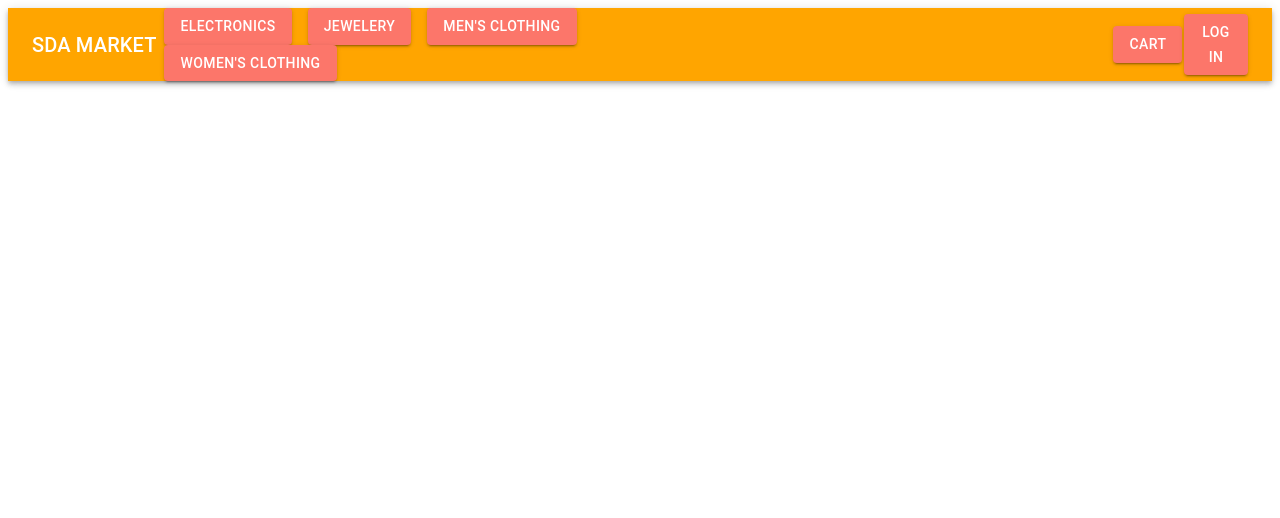
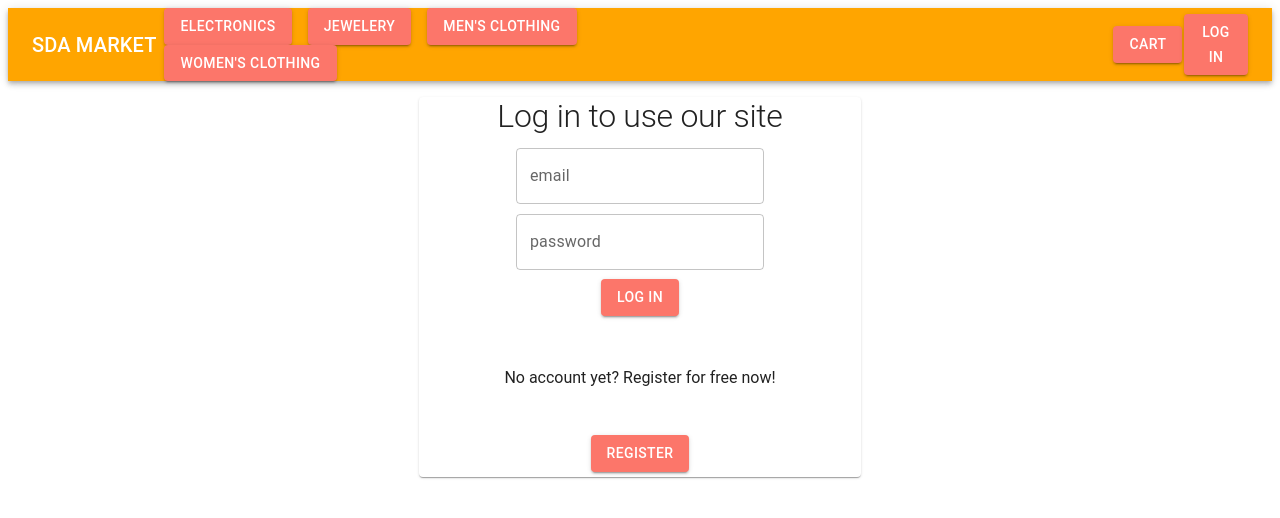
Before and after one commit to ziarenn/ZDFRONpol10-SDAMarket, a React (Create React App) app: page /login in a window 1280 px wide. Shown: the top 518 px of the page. Built offline with nearby package versions, Linux system fonts and the light colour scheme.

Commit message:
Kod 20.11.2022 17:00

```diff
--- a/src/App.tsx
+++ b/src/App.tsx
@@ -1,5 +1,6 @@
 import React from "react";
 import { BrowserRouter, Routes, Route } from "react-router-dom";
+import LoginPage from "./components/LoginPage/LoginPage";
 import Navbar from "./components/Navbar/Navbar";
 import RegisterPage from "./components/RegisterPage/RegisterPage";
 function App() {
@@ -10,6 +11,7 @@
         <Routes>
           <Route path="/" element={<h1>Home page</h1>} />
           <Route path="/register" element={<RegisterPage />} />
+          <Route path="/login" element={<LoginPage />} />
         </Routes>
       </BrowserRouter>
     </div>
--- /dev/null
+++ b/src/components/LoginPage/LoginPage.tsx
@@ -0,0 +1,86 @@
+import React from "react";
+import { useForm } from "react-hook-form";
+import { Card, Typography, Button, TextField, Paper } from "@mui/material";
+import { Link } from "react-router-dom";
+import { RegisterFormData } from "../../helpers/interfaces";
+import { signInWithEmailAndPassword } from "firebase/auth";
+const auth = {};
+const LoginPage = () => {
+  const { register, handleSubmit } = useForm<RegisterFormData>();
+
+  const signUserIn = ({ email, password }: RegisterFormData) => {
+    signInWithEmailAndPassword(auth, email, password)
+      .then(() => console.log("sukces"))
+      .catch((err) => console.error(err.message));
+  };
+
+  return (
+    <Card
+      component={Paper}
+      sx={{ displa: "block", mx: "auto", maxWidth: "35%", my: "1rem" }}
+    >
+      <Typography variant="h2" align="center" sx={{ fontSize: "2rem" }}>
+        Log in to use our site
+      </Typography>
+      <form
+        onSubmit={handleSubmit(signUserIn)}
+        style={{
+          margin: "auto",
+          marginTop: ".5rem",
+          marginBottom: ".5rem",
+          display: "flex",
+          flexDirection: "column",
+        }}
+      >
+        <TextField
+          variant="outlined"
+          label="email"
+          type="email"
+          sx={{ display: "block", my: ".3rem", mx: "auto" }}
+          {...register("email", { required: true })}
+        />
+        <TextField
+          variant="outlined"
+          label="password"
+          type="password"
+          sx={{ display: "block", my: ".3rem", mx: "auto" }}
+          {...register("password", { required: true })}
+        />
+        <Button
+          variant="contained"
+          type="submit"
+          sx={{
+            display: "block",
+            mx: "auto",
+            my: ".3rem",
+            bgcolor: "#FC766AFF",
+          }}
+        >
+          Log in
+        </Button>
+      </form>
+      <Typography
+        variant="h3"
+        align="center"
+        sx={{ fontSize: "1rem", my: "3rem" }}
+      >
+        No account yet? Register for free now!
+      </Typography>
+      <Link to="/register" style={{ textDecoration: "none" }}>
+        <Button
+          variant="contained"
+          sx={{
+            display: "block",
+            mx: "auto",
+            mb: ".3rem",
+            bgcolor: "#FC766AFF",
+          }}
+        >
+          Register
+        </Button>
+      </Link>
+    </Card>
+  );
+};
+
+export default LoginPage;
--- a/src/helpers/interfaces.ts
+++ b/src/helpers/interfaces.ts
@@ -1,5 +1,8 @@
-export interface RegisterFormData {
+export interface LoginFormData {
   email: string;
   password: string;
+}
+
+export interface RegisterFormData extends LoginFormData {
   password2: string;
 }
```
